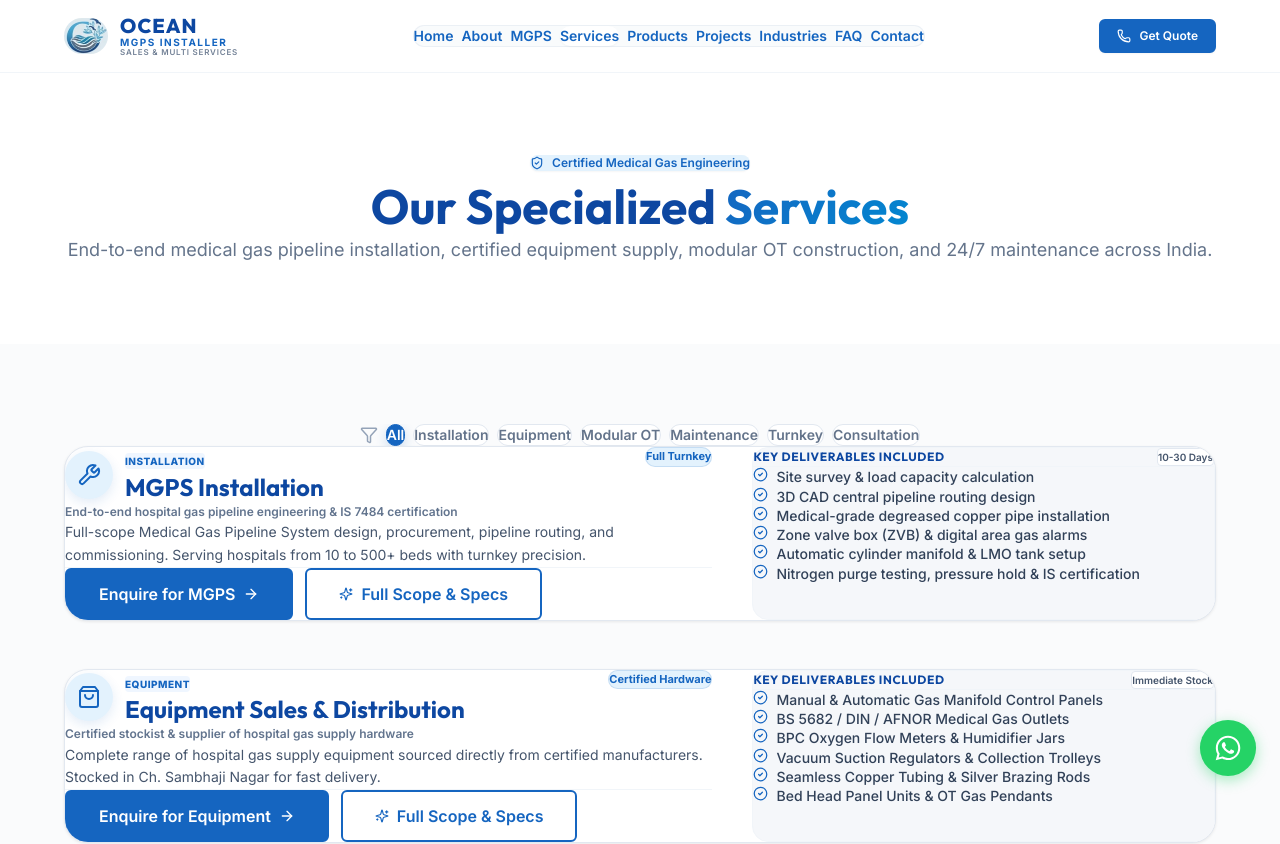
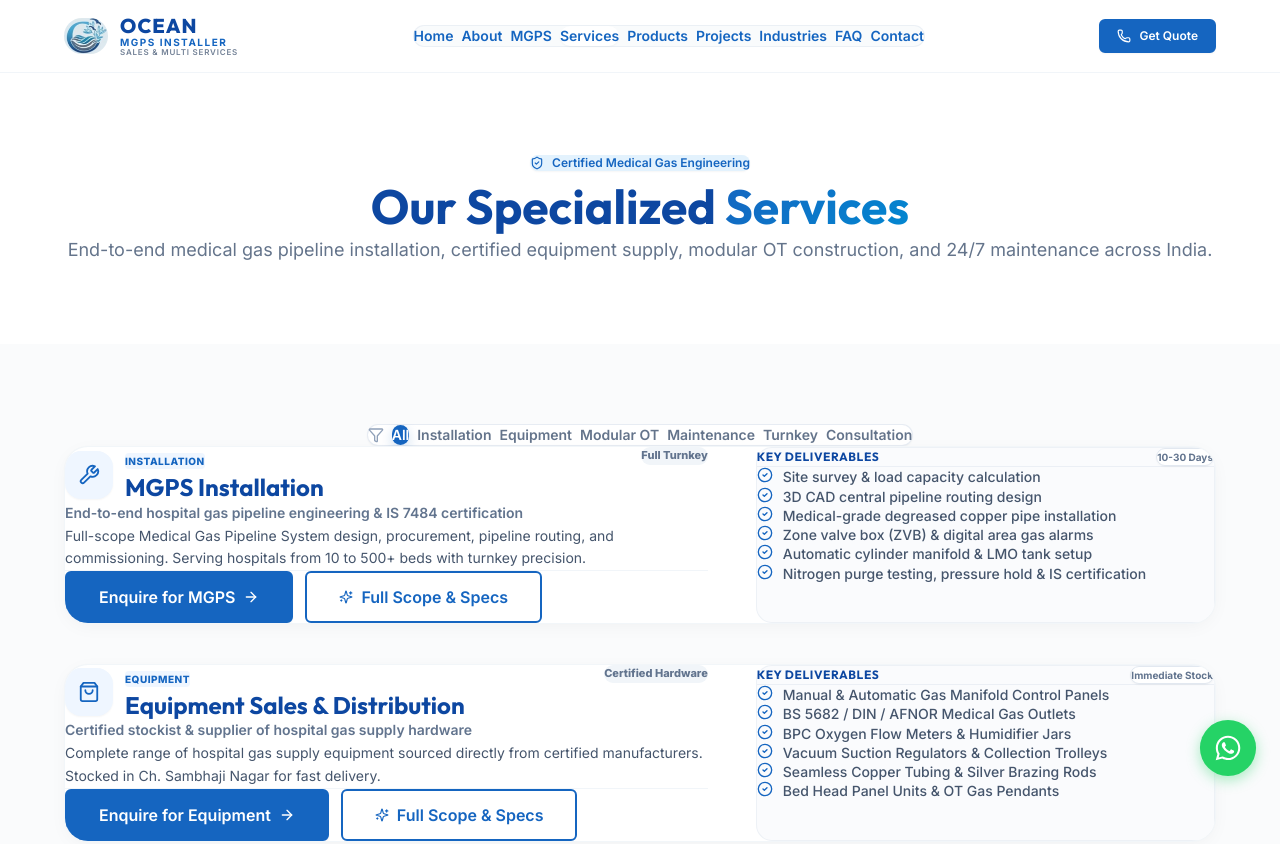
Before and after one commit to hellostackandscale-bit/OCean, a Next.js app: page /services in a window 1280 px wide. Shown: the top 844 px of the page. Built offline with nearby package versions, Linux system fonts and the light colour scheme.

Commit message:
UI Polish

```diff
--- a/src/app/(public)/services/page.tsx
+++ b/src/app/(public)/services/page.tsx
@@ -193,61 +193,63 @@ export default function ServicesPage() {
       <section className="section pt-6 pb-24 sm:pb-20" style={{ background: "var(--color-bg-secondary)" }}>
         <div className="container">
           {/* Category Filter Scrollbar */}
-          <div className="flex overflow-x-auto pb-4 gap-2 mb-10 sm:mb-12 justify-start sm:justify-center items-center pt-2">
-            <Filter size={18} className="flex-shrink-0" style={{ color: "var(--color-text-muted)" }} />
-            {categories.map((cat) => (
+          <div className="flex overflow-x-auto pb-4 gap-2 mb-10 sm:mb-12 justify-start sm:justify-center items-center pt-2 scrollbar-none">
+            <div className="flex items-center gap-2 bg-white p-1.5 rounded-full border border-slate-200/80 shadow-xs">
+              <span className="p-2 text-slate-400 hidden sm:inline-flex items-center justify-center">
+                <Filter size={16} />
+              </span>
+              {categories.map((cat) => {
+                const isSelected = activeCategory === cat;
+                return (
                   <button
                     key={cat}
                     onClick={() => setActiveCategory(cat)}
-                className="px-4 py-2 rounded-full text-xs sm:text-sm font-semibold transition-all duration-200 cursor-pointer whitespace-nowrap flex-shrink-0"
+                    className="px-4 py-2 rounded-full text-xs sm:text-sm font-semibold transition-all duration-300 cursor-pointer whitespace-nowrap"
                     style={{
-                  background: activeCategory === cat ? "var(--color-primary)" : "#FFFFFF",
-                  color: activeCategory === cat ? "#FFFFFF" : "var(--color-text-secondary)",
-                  border: `1px solid ${activeCategory === cat ? "var(--color-primary)" : "var(--color-border)"}`,
-                  boxShadow: activeCategory === cat ? "0 4px 12px rgba(21, 101, 192, 0.2)" : "none",
+                      background: isSelected ? "var(--color-primary)" : "transparent",
+                      color: isSelected ? "#FFFFFF" : "var(--color-text-secondary)",
+                      boxShadow: isSelected ? "0 4px 12px rgba(21, 101, 192, 0.2)" : "none",
                     }}
                   >
                     {cat}
                   </button>
-            ))}
+                );
+              })}
+            </div>
           </div>
 
           {/* Services Grid Cards */}
-          <div className="flex flex-col gap-8 sm:gap-12">
+          <div className="flex flex-col gap-8 sm:gap-10 mb-10 sm:mb-12">
             {filteredServices.map((service, i) => (
               <motion.div
                 key={service.id}
                 initial={{ opacity: 0, y: 24 }}
                 whileInView={{ opacity: 1, y: 0 }}
                 viewport={{ once: true }}
-                transition={{ delay: i * 0.07 }}
-                className="bg-white rounded-2xl sm:rounded-3xl overflow-hidden shadow-[var(--shadow-sm)] hover:shadow-md transition-all duration-300 border border-[var(--color-border)] group"
+                transition={{ delay: i * 0.07, duration: 0.4 }}
+                className="bg-white rounded-3xl border border-slate-100/90 shadow-[0_4px_20px_-4px_rgba(15,23,42,0.05)] hover:shadow-[0_20px_40px_-8px_rgba(21,101,192,0.08)] transition-all duration-300 overflow-hidden group"
               >
-                <div className="p-5 sm:p-7 md:p-8 flex flex-col lg:flex-row gap-6 lg:gap-10">
+                <div className="p-6 sm:p-8 md:p-10 flex flex-col lg:flex-row gap-8 lg:gap-12">
                   {/* Left Column: Title, Description & Action Buttons */}
-                  <div className="lg:w-7/12 flex flex-col justify-between space-y-4">
+                  <div className="lg:w-7/12 flex flex-col justify-between space-y-6">
                     <div>
                       {/* Top Header Row */}
-                      <div className="flex items-start justify-between gap-3 mb-3">
+                      <div className="flex items-start justify-between gap-3 mb-4">
                         <div className="flex items-center gap-3">
                           <div
-                            className="w-11 h-11 sm:w-12 sm:h-12 rounded-xl flex items-center justify-center flex-shrink-0"
-                            style={{
-                              background: "var(--color-primary-light)",
-                              boxShadow: "0 4px 12px rgba(21, 101, 192, 0.12)",
-                            }}
+                            className="w-12 h-12 rounded-2xl bg-blue-50 text-[var(--color-primary)] flex items-center justify-center flex-shrink-0 shadow-xs"
                           >
-                            <service.icon size={24} style={{ color: "var(--color-primary)" }} />
+                            <service.icon size={22} />
                           </div>
                           <div>
                             <span
-                              className="text-[10px] font-extrabold uppercase tracking-wider px-2 py-0.5 rounded bg-blue-50 text-[var(--color-primary)] inline-block mb-1"
+                              className="text-[10px] font-extrabold uppercase tracking-wider px-2.5 py-0.5 rounded bg-blue-50 text-[var(--color-primary)] inline-block mb-1"
                             >
                               {service.category}
                             </span>
                             <h2
-                              className="text-lg sm:text-2xl font-bold leading-snug"
-                              style={{ fontFamily: "var(--font-display)", color: "var(--color-primary-dark)" }}
+                              className="text-lg sm:text-2xl font-bold leading-tight text-slate-900"
+                              style={{ fontFamily: "var(--font-display)" }}
                             >
                               {service.title}
                             </h2>
@@ -255,31 +257,26 @@ export default function ServicesPage() {
                         </div>
 
                         <span
-                          className="text-[11px] font-bold px-2.5 py-1 rounded-full flex-shrink-0"
-                          style={{
-                            background: "var(--color-primary-light)",
-                            color: "var(--color-primary)",
-                            border: "1px solid rgba(21, 101, 192, 0.15)",
-                          }}
+                          className="text-[11px] font-extrabold px-3 py-1 rounded-full bg-slate-100 text-slate-500 group-hover:bg-blue-50 group-hover:text-[var(--color-primary)] transition-colors duration-300 flex-shrink-0"
                         >
                           {service.badge}
                         </span>
                       </div>
 
                       {/* Tagline & Description */}
-                      <p className="text-xs font-semibold text-slate-500 mb-2 leading-relaxed">
+                      <p className="text-xs sm:text-sm font-semibold text-slate-500 mb-3 leading-relaxed">
                         {service.tagline}
                       </p>
-                      <p className="text-xs sm:text-sm leading-relaxed text-slate-600">
+                      <p className="text-xs sm:text-sm leading-relaxed text-slate-600 mb-6">
                         {service.description}
                       </p>
                     </div>
 
                     {/* Action Buttons Row */}
-                    <div className="flex flex-col sm:flex-row items-center gap-3 pt-3 border-t border-[var(--color-border-light)]">
+                    <div className="flex flex-col sm:flex-row items-center gap-3 pt-5 border-t border-slate-100">
                       <Link
                         href={`/contact?service=${encodeURIComponent(service.title)}`}
-                        className="btn btn-primary btn-lg w-full sm:w-auto text-xs sm:text-sm justify-center"
+                        className="btn btn-primary btn-lg w-full sm:w-auto text-xs sm:text-sm justify-center rounded-xl py-3.5 px-6 shadow-xs hover:shadow-md transition-all font-bold"
                       >
                         Enquire for {service.title.split(" ")[0]}
                         <ArrowRight size={16} />
@@ -288,7 +285,7 @@ export default function ServicesPage() {
                       <button
                         type="button"
                         onClick={() => setSelectedService(service)}
-                        className="btn btn-outline btn-lg w-full sm:w-auto text-xs sm:text-sm justify-center"
+                        className="btn btn-outline btn-lg w-full sm:w-auto text-xs sm:text-sm justify-center rounded-xl py-3.5 px-6 transition-all font-bold cursor-pointer"
                       >
                         <Sparkles size={14} /> Full Scope & Specs
                       </button>
@@ -297,29 +294,25 @@ export default function ServicesPage() {
 
                   {/* Right Column: Key Deliverables Checklist Box */}
                   <div
-                    className="lg:w-5/12 p-4 sm:p-6 rounded-2xl flex flex-col justify-between"
-                    style={{
-                      background: "var(--color-bg-tertiary)",
-                      border: "1px solid var(--color-border-light)",
-                    }}
+                    className="lg:w-5/12 p-6 sm:p-8 rounded-2xl flex flex-col justify-between bg-slate-50/70 border border-slate-200/50"
                   >
                     <div>
-                      <div className="flex items-center justify-between mb-3 pb-2 border-b border-[var(--color-border-light)]">
+                      <div className="flex items-center justify-between mb-4 pb-2 border-b border-slate-200/60">
                         <h4
                           className="text-xs font-bold uppercase tracking-wider text-slate-900"
                           style={{ fontFamily: "var(--font-display)" }}
                         >
-                          Key Deliverables Included
+                          Key Deliverables
                         </h4>
-                        <span className="text-[10px] font-semibold px-2 py-0.5 rounded bg-white text-slate-600 border border-slate-200">
+                        <span className="text-[10px] font-bold px-2.5 py-0.5 rounded-full bg-white text-slate-500 border border-slate-200 shadow-xs">
                           {service.leadTime}
                         </span>
                       </div>
 
-                      <ul className="space-y-2">
+                      <ul className="space-y-3">
                         {service.features.map((feature, j) => (
-                          <li key={j} className="flex items-start gap-2 text-xs sm:text-sm font-medium text-slate-700">
-                            <CheckCircle2 size={15} className="mt-0.5 flex-shrink-0" style={{ color: "var(--color-primary)" }} />
+                          <li key={j} className="flex items-start gap-2.5 text-xs sm:text-sm font-medium text-slate-600">
+                            <CheckCircle2 size={16} className="mt-0.5 flex-shrink-0 text-[var(--color-primary)]" />
                             <span className="leading-snug">{feature}</span>
                           </li>
                         ))}
@@ -342,10 +335,10 @@ export default function ServicesPage() {
           >
             Need a Customized Solution for Your Hospital?
           </h2>
-          <p className="text-sm sm:text-base mb-8" style={{ color: "var(--color-text-secondary)" }}>
+          <p className="text-sm sm:text-base text-slate-500 mb-8 leading-relaxed">
             Contact our engineering team in Ch. Sambhaji Nagar for site evaluation, BOQ preparation, and competitive pricing.
           </p>
-          <Link href="/contact" className="btn btn-primary btn-lg w-full sm:w-auto justify-center">
+          <Link href="/contact" className="inline-flex items-center gap-2 btn btn-primary btn-lg w-full sm:w-auto justify-center rounded-full px-8 py-4 font-bold shadow-md hover:shadow-lg transition-all">
             Request Free Consultation <ArrowRight size={18} />
           </Link>
         </div>
@@ -367,7 +360,7 @@ export default function ServicesPage() {
               initial={{ opacity: 0, scale: 0.95, y: 16 }}
               animate={{ opacity: 1, scale: 1, y: 0 }}
               exit={{ opacity: 0, scale: 0.95, y: 16 }}
-              className="relative w-full max-w-xl bg-white rounded-2xl sm:rounded-3xl shadow-2xl overflow-hidden z-10 max-h-[85vh] flex flex-col"
+              className="relative w-full max-w-xl bg-white rounded-3xl shadow-2xl overflow-hidden z-10 max-h-[85vh] flex flex-col"
               style={{ border: "1px solid var(--color-border)" }}
             >
               <div
@@ -375,7 +368,7 @@ export default function ServicesPage() {
                 style={{ background: "linear-gradient(90deg, var(--color-primary), var(--color-accent))" }}
               />
 
-              <div className="p-5 sm:p-7 overflow-y-auto flex-1 space-y-5">
+              <div className="p-6 sm:p-8 overflow-y-auto flex-1 space-y-6">
                 <div className="flex items-start justify-between gap-3 pb-3 border-b border-[var(--color-border-light)]">
                   <div className="flex items-center gap-3">
                     <div
@@ -408,7 +401,7 @@ export default function ServicesPage() {
 
                   <button
                     onClick={() => setSelectedService(null)}
-                    className="w-8 h-8 rounded-full flex items-center justify-center bg-slate-100 hover:bg-slate-200 text-slate-500 transition-colors flex-shrink-0 mt-0.5"
+                    className="w-8 h-8 rounded-full flex items-center justify-center bg-slate-100 hover:bg-slate-200 text-slate-500 transition-colors flex-shrink-0 mt-0.5 cursor-pointer"
                     aria-label="Close"
                   >
                     <X size={18} />
@@ -428,11 +421,7 @@ export default function ServicesPage() {
                 </div>
 
                 <div
-                  className="p-4 sm:p-5 rounded-xl"
-                  style={{
-                    background: "var(--color-bg-tertiary)",
-                    border: "1px solid var(--color-border-light)",
-                  }}
+                  className="p-5 sm:p-6 rounded-2xl bg-slate-50/70 border border-slate-200/50"
                 >
                   <div className="flex items-center gap-2 mb-3">
                     <ShieldCheck size={16} style={{ color: "var(--color-primary)" }} className="flex-shrink-0" />
@@ -443,10 +432,10 @@ export default function ServicesPage() {
                       Technical Deliverables & Specifications
                     </h4>
                   </div>
-                  <ul className="space-y-2">
+                  <ul className="space-y-2.5">
                     {selectedService.features.map((feature, j) => (
-                      <li key={j} className="flex items-start gap-2.5 text-xs sm:text-sm font-medium" style={{ color: "var(--color-text-primary)" }}>
-                        <CheckCircle2 size={15} className="mt-0.5 flex-shrink-0" style={{ color: "var(--color-primary)" }} />
+                      <li key={j} className="flex items-start gap-2.5 text-xs sm:text-sm font-medium text-slate-700">
+                        <CheckCircle2 size={15} className="mt-0.5 flex-shrink-0 text-[var(--color-primary)]" />
                         <span className="leading-snug">{feature}</span>
                       </li>
                     ))}
@@ -457,14 +446,14 @@ export default function ServicesPage() {
                   <Link
                     href={`/contact?service=${encodeURIComponent(selectedService.title)}`}
                     onClick={() => setSelectedService(null)}
-                    className="btn btn-primary btn-lg w-full justify-center text-sm"
+                    className="btn btn-primary btn-lg w-full justify-center text-sm rounded-xl py-3 font-bold"
                   >
                     Enquire for {selectedService.title} <ArrowRight size={16} />
                   </Link>
                   <button
                     type="button"
                     onClick={() => setSelectedService(null)}
-                    className="btn btn-outline btn-lg w-full sm:w-auto justify-center text-sm"
+                    className="btn btn-outline btn-lg w-full sm:w-auto justify-center text-sm rounded-xl py-3 font-bold cursor-pointer"
                   >
                     Close
                   </button>
```
Also changed, not shown: src/components/sections/ServicesPreview.tsx (+43 -32 lines). Lines whose indentation alone changed are shown as unchanged.
